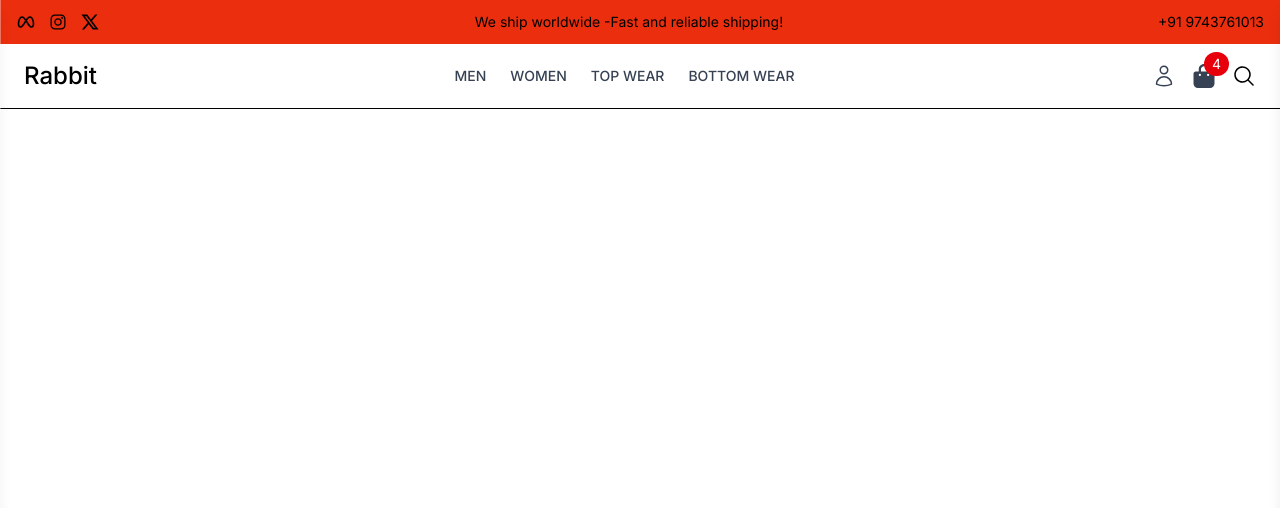
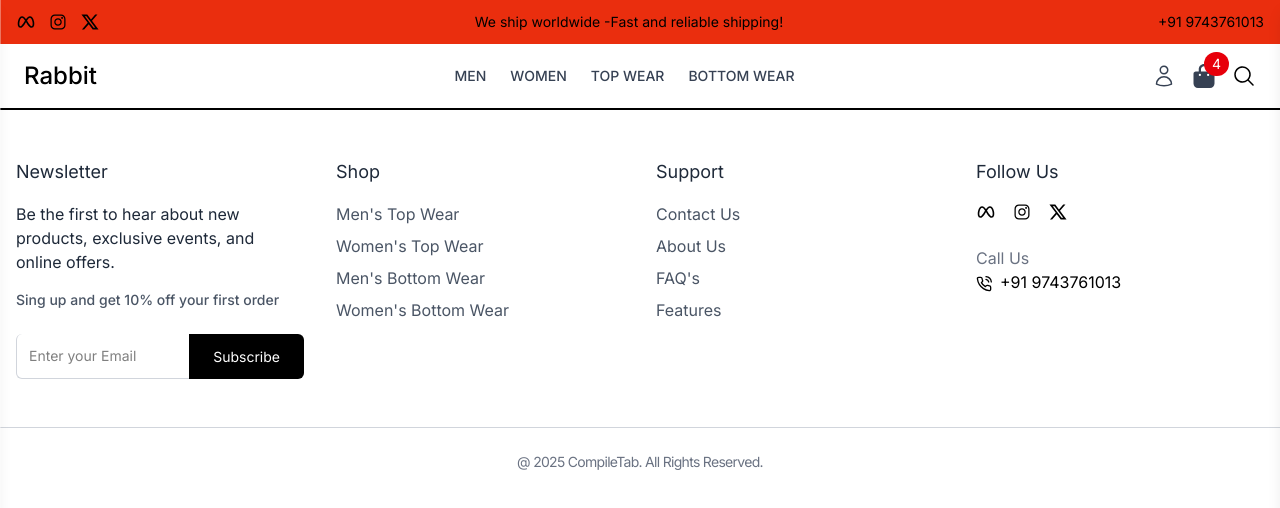
Before and after one commit to Ganeshmurdeshwarr/E-commerce, a React app in the folder Frontend/: page / in a window 1280 px wide. Shown: the top 508 px of the page. Built offline with nearby package versions, Linux system fonts and the light colour scheme; the HTML template or start-up script is replaced by a standard one.

Commit message:
Footer component  is completed with Newsletter, Shop Details , Support Section and Social media section

```diff
--- /dev/null
+++ b/Frontend/src/components/Common/Footer.jsx
@@ -0,0 +1,136 @@
+import React from 'react'
+import { IoLogoInstagram } from 'react-icons/io';
+import { RiTwitterXLine } from 'react-icons/ri';
+import { TbBrandMeta } from 'react-icons/tb';
+import { FiPhoneCall } from "react-icons/fi";
+import { Link } from 'react-router-dom'
+
+
+const Footer = () => {
+  return (
+    <footer className="border-t py-12">
+      <div className="container mx-auto grid grid-cols-1 md:grid-cols-4  gap-8 px-4 lg-px-0">
+        <div>
+          <h3 className="text-lg text-gray-800 mb-4">Newsletter</h3>
+          <p className="text-gray-800 mb-4">
+            Be the first to hear about new products, exclusive events, and
+            online offers.
+          </p>
+
+          <p className="font-medium text-sm text-gray-600 mb-6 ">
+            Sing up and get 10% off your first order
+          </p>
+          {/* newsletter form */}
+          <form className="flex">
+            <input
+              type="email"
+              placeholder="Enter your Email"
+              className="p-3 w-full text-sm border-l border-b border-gray-300 rounded-l-md focus:outline-none focus:ring-2 focus:ring-gray-500 transition-all"
+              required
+            />
+            <button
+              type="submit"
+              className="bg-black text-white px-6 py-3 text-sm rounded-r-md hover:bg-gray-800 transition-all"
+            >
+              Subscribe
+            </button>
+          </form>
+        </div>
+
+        {/* Shop links */}
+        <div>
+          <h3 className="text-lg text-gray-800 mb-4">Shop</h3>
+          <ul className="space-y-2 text-gray-600">
+            <li>
+              <Link to="#" className="over:text-gray-500 transition-colors">
+                Men's Top Wear{" "}
+              </Link>
+            </li>
+            <li>
+              <Link to="#" className="over:text-gray-500 transition-colors">
+                Women's Top Wear{" "}
+              </Link>
+            </li>
+            <li>
+              <Link to="#" className="over:text-gray-500 transition-colors">
+                Men's Bottom Wear{" "}
+              </Link>
+            </li>
+            <li>
+              <Link to="#" className="over:text-gray-500 transition-colors">
+                Women's Bottom Wear{" "}
+              </Link>
+            </li>
+          </ul>
+        </div>
+        {/* Support Links  */}
+        <div className="">
+          <h3 className="text-lg text-gray-800 mb-4">Support</h3>
+          <ul className="space-y-2 text-gray-600">
+            <li>
+              <Link to="#" className="over:text-gray-500 transition-colors">
+                Contact Us{" "}
+              </Link>
+            </li>
+            <li>
+              <Link to="#" className="over:text-gray-500 transition-colors">
+                About Us{" "}
+              </Link>
+            </li>
+            <li>
+              <Link to="#" className="over:text-gray-500 transition-colors">
+                FAQ's{" "}
+              </Link>
+            </li>
+            <li>
+              <Link to="#" className="over:text-gray-500 transition-colors">
+                Features{" "}
+              </Link>
+            </li>
+          </ul>
+        </div>
+        {/* Follow Us */}
+        <div>
+          <h3 className="text-lg text-gray-800 mb-4">Follow Us</h3>
+          <div className="flex items-center gap-x-4 mb-6 ">
+            <a
+              href="http://www.facebook.com"
+              target="_blank"
+              rel="noopener noreferrer"
+              className="hover:yext-gray-300"
+            >
+              <TbBrandMeta className="h-5 w-5" />
+            </a>
+            <a
+              href="http://www.facebook.com"
+              target="_blank"
+              rel="noopener noreferrer"
+              className="hover:yext-gray-300"
+            >
+              <IoLogoInstagram className="h-5 w-5" />
+            </a>
+            <a
+              href="http://www.facebook.com"
+              target="_blank"
+              rel="noopener noreferrer"
+              className="hover:yext-gray-300"
+            >
+              <RiTwitterXLine className="h-5 w-5" />
+            </a>
+          </div>
+          <p className="text-gray-500">Call Us</p>
+          <p>
+            <FiPhoneCall className="inline-block mr-2 " />
+            +91 9743761013{" "}
+          </p>
+        </div>
+      </div>
+      {/* Footer Bottom  */}
+      <div className='container mx-auto mt-12 px-4 lg:px-0 border-t border-gray-300 pt-6 py-2 '>
+        <p className='text-gray-500  text-sm tracking-tighter text-center'>@ 2025      CompileTab. All Rights Reserved.</p>
+      </div>
+    </footer>
+  );
+}
+
+export default Footer
--- a/Frontend/src/components/Common/NavBar.jsx
+++ b/Frontend/src/components/Common/NavBar.jsx
@@ -94,17 +94,37 @@
             <IoMdClose className="h-6 w-6 text-gray-600 " />
           </button>
         </div>
-        <div className='p-4'>
-          <h2 className='text-xl font-semibold mb-4 '>Menu</h2>
-          <nav className='flex flex-col gap-y-4 '>
-            <Link to="#" onclick={toggleCartDrawer} className='block text-gray-600 hove:text-black '>
-            Men</Link>
-            <Link to="#" onclick={toggleCartDrawer} className='block text-gray-600 hove:text-black '>
-            Women</Link>
-            <Link to="#" onclick={toggleCartDrawer} className='block text-gray-600 hove:text-black '>
-            Top Wear</Link>
-            <Link to="#" onClick={toggleCartDrawer} className='block text-gray-600 hove:text-black '>
-            Bottom Wear</Link>
+        <div className="p-4">
+          <h2 className="text-xl font-semibold mb-4 ">Menu</h2>
+          <nav className="flex flex-col gap-y-4 ">
+            <Link
+              to="#"
+              onClick={toggleCartDrawer}
+              className="block text-gray-600 hove:text-black "
+            >
+              Men
+            </Link>
+            <Link
+              to="#"
+              onClick={toggleCartDrawer}
+              className="block text-gray-600 hove:text-black "
+            >
+              Women
+            </Link>
+            <Link
+              to="#"
+              onClick={toggleCartDrawer}
+              className="block text-gray-600 hove:text-black "
+            >
+              Top Wear
+            </Link>
+            <Link
+              to="#"
+              onClick={toggleCartDrawer}
+              className="block text-gray-600 hove:text-black "
+            >
+              Bottom Wear
+            </Link>
           </nav>
         </div>
       </div>
--- a/Frontend/src/components/Layout/UserLayout.jsx
+++ b/Frontend/src/components/Layout/UserLayout.jsx
@@ -1,13 +1,17 @@
 import React from 'react'
 import Header from '../Common/Header'
+import Footer from '../Common/Footer'
 
 const UserLayout = () => {
   return (
    <>
    {/* Header */}
    <Header/>
+
    {/* Main Content */}
+
    {/* Footer */}
+   <Footer/>
    </>
   )
 }
```
